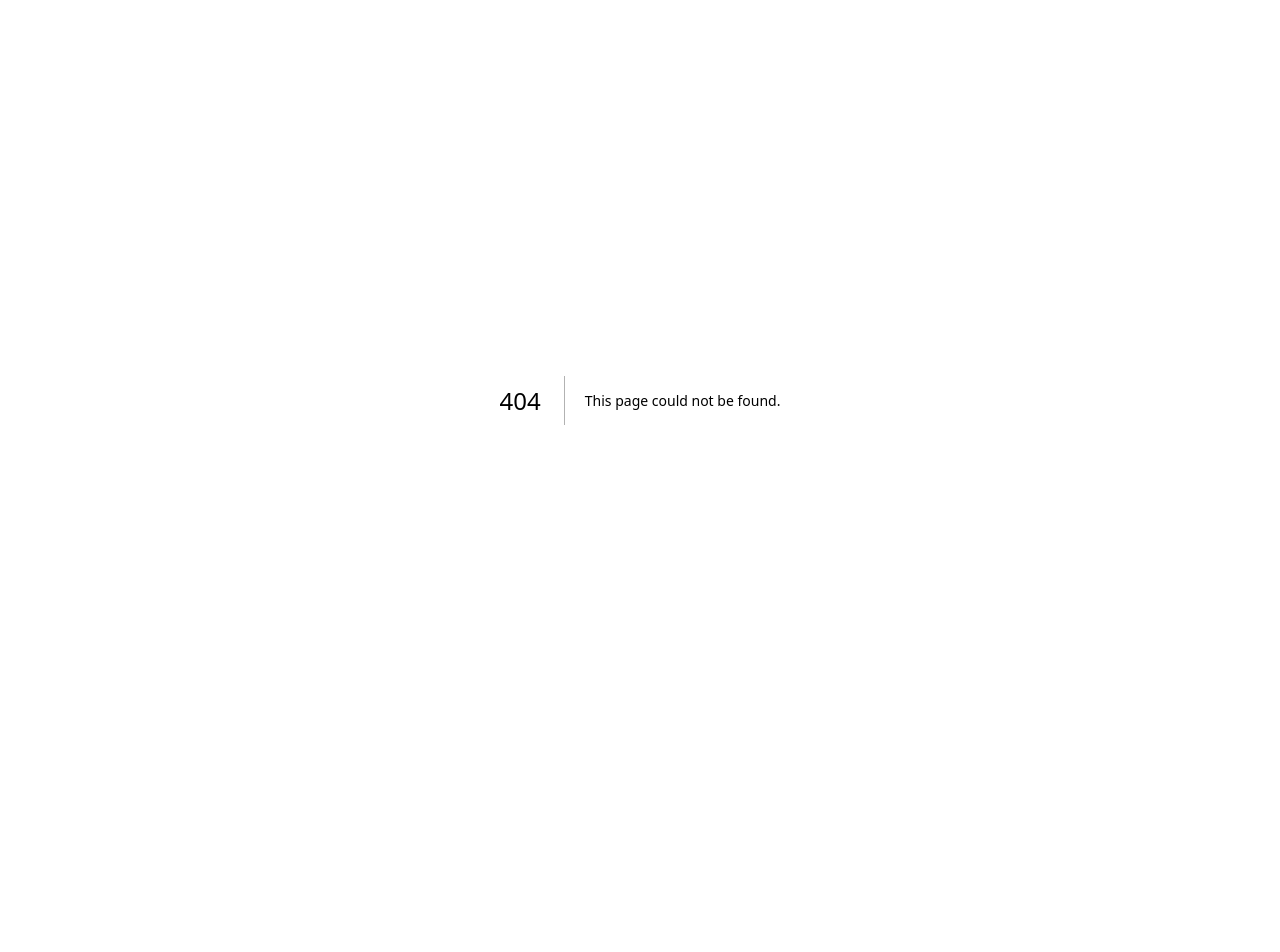
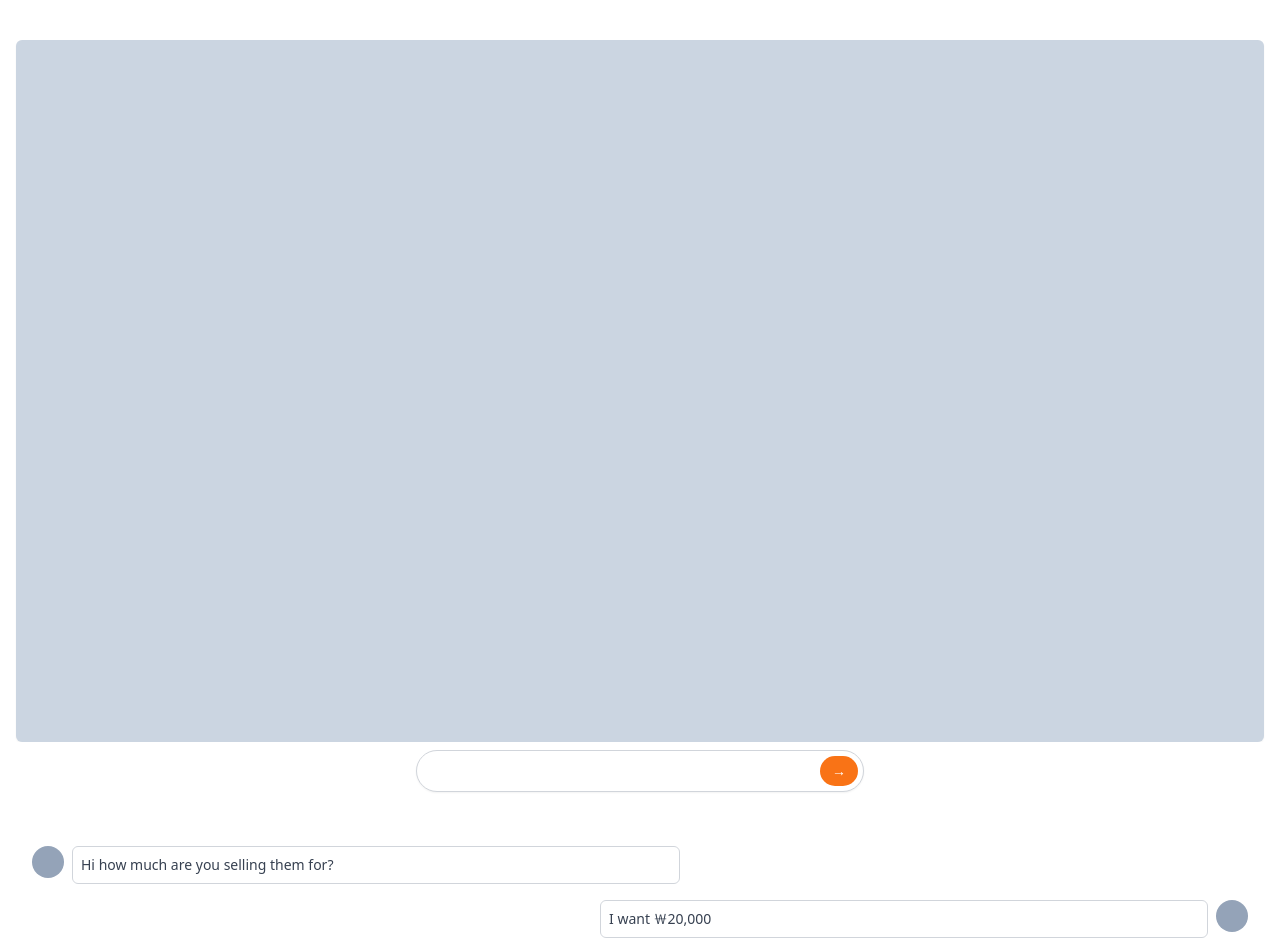
Before and after one commit to yhsol/spinach, a Next.js app: page /stream/1 in a window 1280 px wide. Before the commit this address had no page. Shown: the top 952 px of the page. Before the commit the page ends 800 px from the top, so only its background shows below. Built offline with nearby package versions, Linux system fonts and the light colour scheme.

Commit message:
feat: stream

```diff
--- /dev/null
+++ b/pages/stream/[id].tsx
@@ -0,0 +1,50 @@
+import { NextPage } from "next";
+
+const StreamDetail: NextPage = () => {
+  return (
+    <div className="py-10 px-4 space-y-4">
+      {/* video */}
+      <div className="w-full rounded-md shadow-sm bg-slate-300 aspect-video" />
+      <h3 className="text-gray-800 font-semibold text-2xl mt-2">
+        Let&apos;s try potatos
+      </h3>
+
+      {/* chats */}
+      <div className="py-10 pb-16 px-4 h-[50vh] overflow-y-scroll space-y-4">
+        {Array.from({ length: 5 }, (v, i) => i).map((v, i) => (
+          <div key={i} className="space-y-4">
+            <div className="flex items-start space-x-2">
+              <div className="w-8 h-8 rounded-full bg-slate-400" />
+              <div className="w-1/2 text-sm text-gray-700 p-2 border border-gray-300 rounded-md">
+                <p>Hi how much are you selling them for?</p>
+              </div>
+            </div>
+            <div className="flex flex-row-reverse items-start space-x-2 space-x-reverse">
+              <div className="w-8 h-8 rounded-full bg-slate-400" />
+              <div className="w-1/2 text-sm text-gray-700 p-2 border border-gray-300 rounded-md">
+                <p>I want ￦20,000</p>
+              </div>
+            </div>
+          </div>
+        ))}
+      </div>
+
+      {/* input */}
+      <div className="fixed py-2 bg-white  bottom-0 inset-x-0">
+        <div className="flex relative max-w-md items-center  w-full mx-auto">
+          <input
+            type="text"
+            className="shadow-sm rounded-full w-full border-gray-300 focus:ring-orange-500 focus:outline-none pr-12 focus:border-orange-500"
+          />
+          <div className="absolute inset-y-0 flex py-1.5 pr-1.5 right-0">
+            <button className="flex focus:ring-2 focus:ring-offset-2 focus:ring-orange-500 items-center bg-orange-500 rounded-full px-3 hover:bg-orange-600 text-sm text-white">
+              &rarr;
+            </button>
+          </div>
+        </div>
+      </div>
+    </div>
+  );
+};
+
+export default StreamDetail;
--- a/pages/live.tsx
+++ b/pages/stream/index.tsx
@@ -1,6 +1,6 @@
 import { NextPage } from "next";
 
-const Live: NextPage = () => {
+const Stream: NextPage = () => {
   return (
     <div className="py-10 divide-y-2 space-y-4">
       {Array.from({ length: 5 }, (v, i) => i).map((v, i) => (
@@ -29,4 +29,4 @@
   );
 };
 
-export default Live;
+export default Stream;
```
